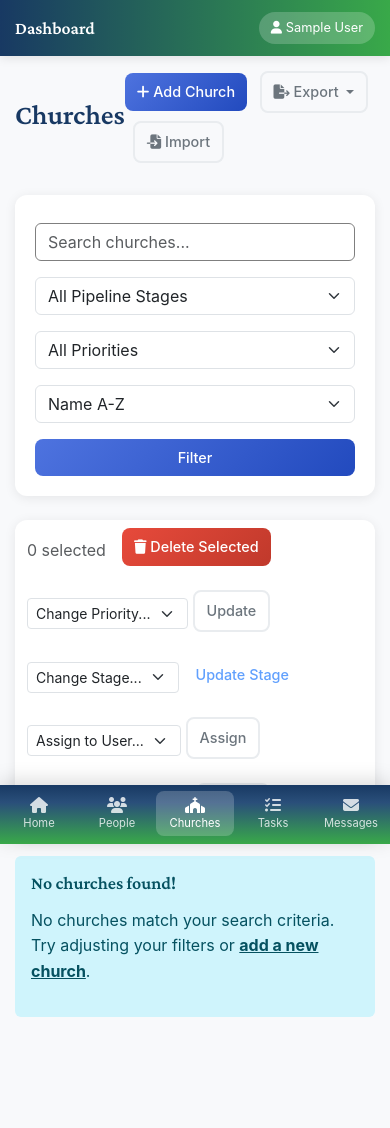
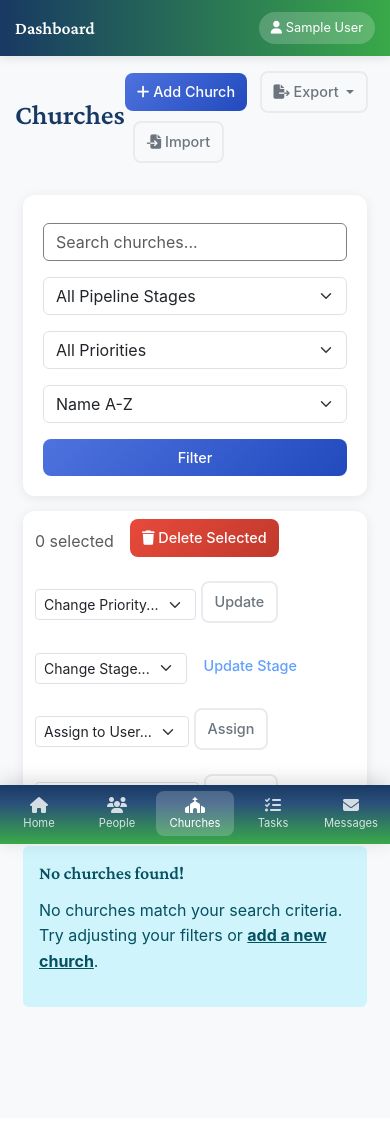
Before and after one commit to jburchel/mobilize-django, a Django app: page /churches/ in a window 390 px wide. After the commit the page ends 1007 px from the top, so only its background shows below. Run offline with Django 4.2, Linux system fonts and the light colour scheme; the visitor is signed in with stand-in values (Sample User, id 1); data comes from the database, SQL or seed files in the repository; data that the repository does not hold is empty; parts of the project's set-up code (start-up, migrations or seed data) failed here and were passed over; some libraries are stand-ins or nearby versions.

Commit message:
FIX: Mobile UI improvements for View Mode and card centering (Issue #24)
Major improvements to mobile responsiveness in person_list.html and church_list.html:

## View Mode Layout Fixes:
- Fixed squashing issue where View Mode controls were forced onto one line
- Implemented responsive grid layout that stacks on mobile devices
- Added proper spacing with Bootstrap's row/col system using `g-3` gap classes
- Made button text adaptive with `d-none d-sm-inline` classes for space-conscious mobile design
- Office selector now has proper width constraints (min-width: 200px, max-width: 300px)

## Card Centering:
- All cards now use `justify-content-center` with `col-12 col-xl-10` for proper centering
- View Mode card centered with responsive width
- Filter Form card centered with responsive width
- Bulk Operations card centered with responsive width
- Main data table card centered with responsive width
- "No results" alert also centered consistently

## Mobile-First Improvements:
- View Mode indicator and controls now stack vertically on mobile (col-12 col-md-auto)
- Button groups remain horizontal but text adapts to smaller screens
- Proper responsive behavior at all breakpoints
- Improved touch targets and spacing for mobile interaction
- Consistent card margins and padding across all screen sizes

## Technical Details:
- Used Bootstrap's responsive grid system throughout
- Applied `py-3` padding instead of `py-2` for better mobile spacing
- Maintained accessibility with proper ARIA labels and roles
- Preserved all existing functionality while improving layout
- Both person_list.html and church_list.html updated with identical improvements

This resolves the mobile UI issues reported in GitHub issue #24 where the View Mode
was getting squashed and cards were not properly centered on the page.

🤖 Generated with [Claude Code](https://claude.ai/code)

Co-Authored-By: Claude <noreply@anthropic.com>

```diff
--- a/templates/churches/church_list.html
+++ b/templates/churches/church_list.html
@@ -26,30 +26,40 @@
 
 <!-- View Mode Toggle for Admins -->
 {% if can_toggle_view %}
-<div class="row mb-3">
-    <div class="col-12">
+<div class="row mb-3 justify-content-center">
+    <div class="col-12 col-xl-10">
         <div class="card">
-            <div class="card-body py-2">
-                <div class="d-flex align-items-center justify-content-between">
+            <div class="card-body py-3">
+                <!-- Mobile-friendly responsive layout -->
+                <div class="row g-3 align-items-center">
+                    <!-- View Mode Indicator -->
+                    <div class="col-12 col-md-auto">
                         <div class="d-flex align-items-center">
                             <i class="fas fa-eye me-2 text-muted"></i>
                             <span class="text-muted me-3">View Mode:</span>
                             <span class="badge bg-primary">{{ view_mode_display }}</span>
                         </div>
+                    </div>
+
+                    <!-- View Mode Controls -->
+                    <div class="col-12 col-md">
                         {% if user_role == 'super_admin' %}
-                    <div class="d-flex align-items-center gap-2">
+                        <div class="d-flex flex-column flex-md-row gap-3 align-items-start align-items-md-center">
+                            <!-- Button Group -->
                             <div class="btn-group" role="group" aria-label="View mode toggle">
                                 <a href="?view_mode=default{% if query %}&q={{ query }}{% endif %}{% if priority %}&priority={{ priority }}{% endif %}{% if pipeline_stage %}&pipeline_stage={{ pipeline_stage }}{% endif %}{% if sort_by %}&sort={{ sort_by }}{% endif %}"
                                    class="btn btn-sm {% if current_view_mode == 'default' %}btn-primary{% else %}btn-outline-primary{% endif %}">
-                                <i class="fas fa-globe me-1"></i> All Offices
+                                    <i class="fas fa-globe me-1"></i> <span class="d-none d-sm-inline">All Offices</span><span class="d-sm-none">All</span>
                                 </a>
                                 <a href="?view_mode=my_only{% if query %}&q={{ query }}{% endif %}{% if priority %}&priority={{ priority }}{% endif %}{% if pipeline_stage %}&pipeline_stage={{ pipeline_stage }}{% endif %}{% if sort_by %}&sort={{ sort_by }}{% endif %}"
                                    class="btn btn-sm {% if current_view_mode == 'my_only' %}btn-primary{% else %}btn-outline-primary{% endif %}">
-                                <i class="fas fa-user me-1"></i> My Contacts Only
+                                    <i class="fas fa-user me-1"></i> <span class="d-none d-sm-inline">My Contacts Only</span><span class="d-sm-none">Mine</span>
                                 </a>
                             </div>
-                        <div class="ms-3">
-                            <select id="office-selector" class="form-select form-select-sm" style="min-width: 200px;">
+
+                            <!-- Office Selector -->
+                            <div class="flex-grow-1" style="min-width: 200px; max-width: 300px;">
+                                <select id="office-selector" class="form-select form-select-sm">
                                     <option value="default" {% if current_view_mode == "default" %}selected{% endif %}>Show All Offices</option>
                                     <option value="" disabled>-------------------</option>
                                     {% for office in all_offices %}
@@ -62,14 +72,15 @@
                             </div>
                         </div>
                         {% else %}
+                        <!-- Non-super admin view -->
                         <div class="btn-group" role="group" aria-label="View mode toggle">
                             <a href="?view_mode=default{% if query %}&q={{ query }}{% endif %}{% if priority %}&priority={{ priority }}{% endif %}{% if pipeline_stage %}&pipeline_stage={{ pipeline_stage }}{% endif %}{% if sort_by %}&sort={{ sort_by }}{% endif %}"
                                class="btn btn-sm {% if current_view_mode == 'default' %}btn-primary{% else %}btn-outline-primary{% endif %}">
-                            <i class="fas fa-building me-1"></i> My Office
+                                <i class="fas fa-building me-1"></i> <span class="d-none d-sm-inline">My Office</span><span class="d-sm-none">Office</span>
                             </a>
                             <a href="?view_mode=my_only{% if query %}&q={{ query }}{% endif %}{% if priority %}&priority={{ priority }}{% endif %}{% if pipeline_stage %}&pipeline_stage={{ pipeline_stage }}{% endif %}{% if sort_by %}&sort={{ sort_by }}{% endif %}"
                                class="btn btn-sm {% if current_view_mode == 'my_only' %}btn-primary{% else %}btn-outline-primary{% endif %}">
-                            <i class="fas fa-user me-1"></i> My Contacts Only
+                                <i class="fas fa-user me-1"></i> <span class="d-none d-sm-inline">My Contacts Only</span><span class="d-sm-none">Mine</span>
                             </a>
                         </div>
                         {% endif %}
@@ -78,10 +89,13 @@
             </div>
         </div>
     </div>
+</div>
 {% endif %}
 
 <!-- Filter Form -->
-<div class="card mb-4">
+<div class="row mb-4 justify-content-center">
+    <div class="col-12 col-xl-10">
+        <div class="card">
             <div class="card-body">
                 <form method="get" class="row g-3">
                     <div class="col-md-4">
@@ -117,9 +131,13 @@
                 </form>
             </div>
         </div>
+    </div>
+</div>
 
 <!-- Bulk Operations Bar -->
-<div class="card mb-3" id="bulk-operations" style="display: none;">
+<div class="row mb-3 justify-content-center" id="bulk-operations" style="display: none;">
+    <div class="col-12 col-xl-10">
+        <div class="card">
             <div class="card-body py-2">
                 <div class="d-flex align-items-center gap-3 flex-wrap">
                     <span class="text-muted"><span id="selected-count">0</span> selected</span>
@@ -183,8 +201,12 @@
                 </div>
             </div>
         </div>
+    </div>
+</div>
 
 {% if page_obj %}
+<div class="row justify-content-center">
+    <div class="col-12 col-xl-10">
     <div class="table-responsive">
         <table class="table table-hover">
             <thead>
@@ -374,10 +396,16 @@
             </ul>
         </nav>
     {% endif %}
+    </div>
+</div>
 {% else %}
+<div class="row justify-content-center">
+    <div class="col-12 col-xl-10">
         <div class="alert alert-info">
             <h4 class="alert-heading">No churches found!</h4>
             <p>No churches match your search criteria. Try adjusting your filters or <a href="{% url 'churches:church_create' %}" class="alert-link">add a new church</a>.</p>
+        </div>
+    </div>
 </div>
 {% endif %}
 
```
Also changed, not shown: templates/contacts/person_list.html (+32 -12 lines). Lines whose indentation alone changed are shown as unchanged.
